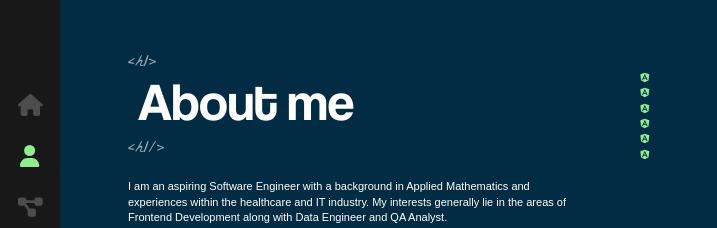
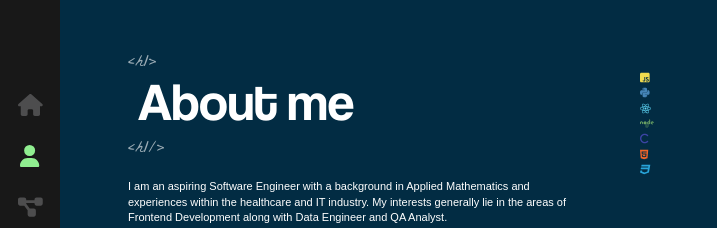
Before and after one commit to Tiranoe/ReactPortfolio, a React (Create React App) app in the folder react-portfolio/: page /about in a window 1280 px wide. Shown: the part 200-428 px from the top of the page, without its empty margins (0-717 px from the left). Built offline with nearby package versions, Linux system fonts and the light colour scheme.

Commit message:
Adding a contact me page

```diff
--- a/react-portfolio/src/App.js
+++ b/react-portfolio/src/App.js
@@ -4,6 +4,7 @@ import Layout from './components/Layout'
 import Home from './components/Home'
 import About from './components/About'
 import Project from './components/Project'
+import Contact from './components/Contact'
 
 function App() {
   return (
@@ -13,6 +14,7 @@ function App() {
           <Route index element={<Home />} />
           <Route path='about' element={<About />} />
           <Route path='project' element={<Project />} />
+          <Route path='contact' element={<Contact />} />
         </Route>
       </Routes>
     </>
--- a/react-portfolio/src/components/About/index.js
+++ b/react-portfolio/src/components/About/index.js
@@ -2,7 +2,8 @@ import './index.scss'
 import AnimatedLetters from '../AnimatedLetters'
 import { useEffect, useState } from 'react'
 import { FontAwesomeIcon } from '@fortawesome/react-fontawesome'
-import { faAngular } from '@fortawesome/free-brands-svg-icons'
+import { faCss3, faHtml5, faJsSquare, faNode, faPython, faReact } from '@fortawesome/free-brands-svg-icons'
+import { faC } from '@fortawesome/free-solid-svg-icons'
 
 const About = () => {
     const [letterClass, setLetterClass] = useState('text-animate')
@@ -35,25 +36,28 @@ const About = () => {
                 </p>
             </div>
 
-            <div className='stage-cube-cont'>
-                <div className='cubespinner'>
-                    <div className='face1'>
-                        <FontAwesomeIcon icon={faAngular} color='#90EE90' />
+            <div className='toolbox'>
+                <div className='toolbox_list'>
+                    <div className='item1'>
+                        <FontAwesomeIcon icon={faJsSquare} color='#f0db4f' />
                     </div>
-                    <div className='face1'>
-                        <FontAwesomeIcon icon={faAngular} color='#90EE90' />
+                    <div className='item2'>
+                        <FontAwesomeIcon icon={faPython} color='#4584b6' />
                     </div>
-                    <div className='face1'>
-                        <FontAwesomeIcon icon={faAngular} color='#90EE90' />
+                    <div className='item3'>
+                        <FontAwesomeIcon icon={faReact} color='#61dbfb' />
                     </div>
-                    <div className='face1'>
-                        <FontAwesomeIcon icon={faAngular} color='#90EE90' />
+                    <div className='item4'>
+                        <FontAwesomeIcon icon={faNode} color='#68A063' />
                     </div>
-                    <div className='face1'>
-                        <FontAwesomeIcon icon={faAngular} color='#90EE90' />
+                    <div className='item5'>
+                        <FontAwesomeIcon icon={faC} color='#3c44a4' />
                     </div>
-                    <div className='face1'>
-                        <FontAwesomeIcon icon={faAngular} color='#90EE90' />
+                    <div className='item6'>
+                        <FontAwesomeIcon icon={faHtml5} color='#F06529' />
+                    </div>
+                    <div className='item7'>
+                        <FontAwesomeIcon icon={faCss3} color='#28A4D9' />
                     </div>
                 </div>
             </div>
--- a/react-portfolio/src/components/About/index.scss
+++ b/react-portfolio/src/components/About/index.scss
@@ -1,4 +1,4 @@
-.stage-cube-cont {
+.toolbox {
     width: 50%;
     height: 100%;
     top: 0%;
--- /dev/null
+++ b/react-portfolio/src/components/Contact/index.js
@@ -0,0 +1,21 @@
+import './index.scss'
+import AnimatedLetters from '../AnimatedLetters';
+
+const Contact = () => {
+    return (
+        <>
+        <div className='container contact-page'>
+            <div className='text-zone'>
+                <h1>
+                    <AnimatedLetters
+                        strArray={['C', 'o', 'n', 't', 'a', 'c', 't', ' ', 'm', 'e']}
+                        idx={15}
+                    />
+                </h1>
+            </div>
+        </div>
+        </>
+    )
+}
+
+export default Contact
```
Also changed, not shown: react-portfolio/src/components/Contact/index.scss (added).
